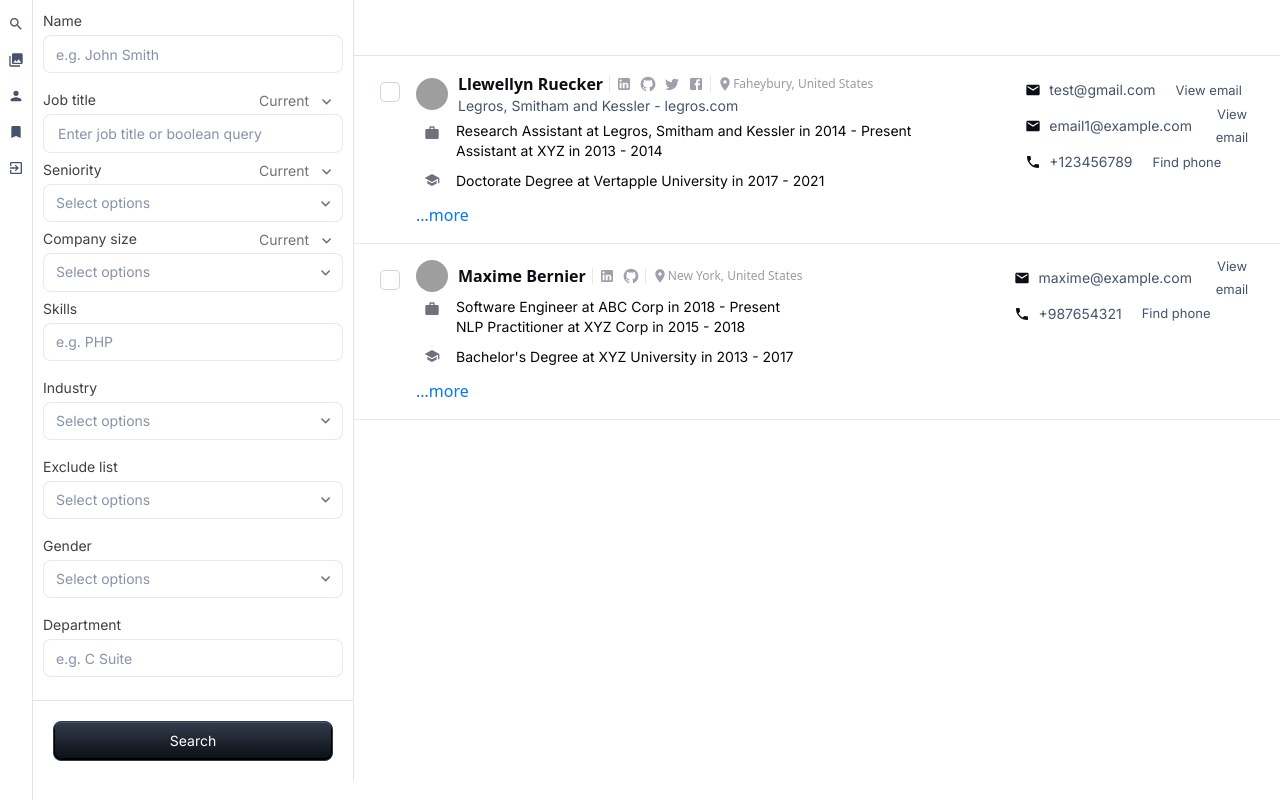
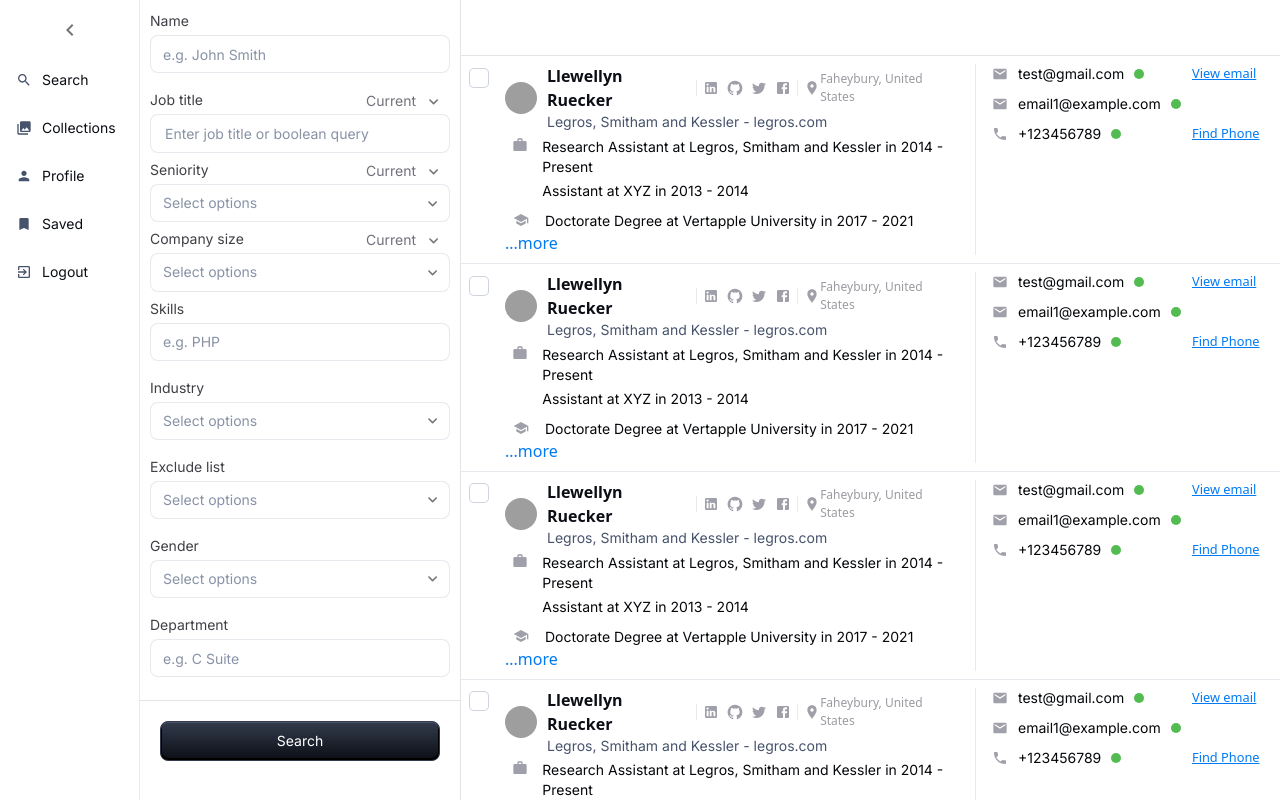
Before and after one commit to jayanthbondi/talenscout, a React (Vite) app: page /search in a window 1280 px wide. Built offline with nearby package versions, Linux system fonts and the light colour scheme; grey boxes are pictures that could not be loaded.

Commit message:
SideBard and candidate card alignment fix

```diff
--- a/src/components/layout/Sidebar.jsx
+++ b/src/components/layout/Sidebar.jsx
@@ -1,4 +1,4 @@
-import { List, ListItem, ListItemIcon } from "@mui/material";
+import { List, ListItem, ListItemIcon, ListItemText } from "@mui/material";
 import {
   Search,
   Collections,
@@ -7,107 +7,131 @@ import {
   ExitToApp,
 } from "@mui/icons-material";
 import { Link } from "react-router-dom";
+import { useState } from "react";
+import MuiDrawer from "@mui/material/Drawer";
+import IconButton from "@mui/material/IconButton";
+import ChevronLeftIcon from "@mui/icons-material/ChevronLeft";
+import ChevronRightIcon from "@mui/icons-material/ChevronRight";
+import { useTheme } from "@mui/material/styles";
 
-// Todo Set the font sizes
+const drawerWidth = 140;
 
 const Sidebar = () => {
+  const [open, setOpen] = useState(true); // By default expanded
+  const theme = useTheme();
+
+  const toggleDrawer = () => {
+    setOpen(!open);
+  };
+
   return (
-    <div style={styles.sidebar}>
+    <MuiDrawer
+      variant="permanent"
+      open={open}
+      sx={{
+        width: drawerWidth,
+        flexShrink: 0,
+        whiteSpace: "nowrap",
+        ...(open && {
+          width: drawerWidth,
+          transition: theme.transitions.create("width", {
+            easing: theme.transitions.easing.sharp,
+            duration: theme.transitions.duration.enteringScreen,
+          }),
+          "& .MuiDrawer-paper": {
+            width: drawerWidth,
+            transition: theme.transitions.create("width", {
+              easing: theme.transitions.easing.sharp,
+              duration: theme.transitions.duration.enteringScreen,
+            }),
+          },
+        }),
+        ...(!open && {
+          transition: theme.transitions.create("width", {
+            easing: theme.transitions.easing.sharp,
+            duration: theme.transitions.duration.leavingScreen,
+          }),
+          overflowX: "hidden",
+          width: `calc(${theme.spacing(7)} + 1px)`,
+          "& .MuiDrawer-paper": {
+            width: `calc(${theme.spacing(7)} + 1px)`,
+            transition: theme.transitions.create("width", {
+              easing: theme.transitions.easing.sharp,
+              duration: theme.transitions.duration.leavingScreen,
+            }),
+          },
+        }),
+      }}
+    >
+      <IconButton
+        onClick={toggleDrawer}
+        sx={{ alignSelf: "center", marginTop: "10px" }}
+      >
+        {open ? <ChevronLeftIcon /> : <ChevronRightIcon />}
+      </IconButton>
       <List>
         <ListItem
           button
           component={Link}
           to="/search"
-          sx={{
-            paddingLeft: 0,
-            paddingRight: 0,
-            display: "flex",
-            justifyContent: "center",
-          }}
+          sx={{ display: "flex", gap: "10px", padding: "8px 8px" }}
         >
-          <ListItemIcon sx={{ minWidth: "unset" }}>
-            <Search style={{ fontSize: 400 }} /> {/* Forced font size */}
+          <ListItemIcon>
+            <Search sx={{ fontSize: 30 }} />
           </ListItemIcon>
+          {open && <ListItemText primary="Search" />}
         </ListItem>
 
         <ListItem
           button
           component={Link}
           to="/collection"
-          sx={{
-            paddingLeft: 0,
-            paddingRight: 0,
-            display: "flex",
-            justifyContent: "center",
-          }}
+          sx={{ display: "flex", gap: "10px", padding: "8px 8px" }}
         >
           <ListItemIcon>
-            <Collections sx={{ fontSize: 30 }} /> {/* Increased font size */}
+            <Collections sx={{ fontSize: 30 }} />
           </ListItemIcon>
+          {open && <ListItemText primary="Collections" />}
         </ListItem>
 
         <ListItem
           button
           component={Link}
           to="/profile"
-          sx={{
-            paddingLeft: 0,
-            paddingRight: 0,
-            display: "flex",
-            justifyContent: "center",
-          }}
+          sx={{ display: "flex", gap: "10px", padding: "8px 8px" }}
         >
           <ListItemIcon>
-            <Person fontSize="medium" sx={{ fontSize: 30 }} />{" "}
-            {/* Increased font size */}
+            <Person sx={{ fontSize: 30 }} />
           </ListItemIcon>
+          {open && <ListItemText primary="Profile" />}
         </ListItem>
 
         <ListItem
           button
           component={Link}
           to="/saved-searches"
-          sx={{
-            paddingLeft: 0,
-            paddingRight: 0,
-            display: "flex",
-            justifyContent: "center",
-          }}
+          sx={{ display: "flex", gap: "10px", padding: "8px 8px" }}
         >
           <ListItemIcon>
-            <Bookmark sx={{ fontSize: 30 }} /> {/* Increased font size */}
+            <Bookmark sx={{ fontSize: 30 }} />
           </ListItemIcon>
+          {open && <ListItemText primary="Saved" />}
         </ListItem>
 
         <ListItem
           button
           component={Link}
           to="/logout"
-          sx={{
-            paddingLeft: 0,
-            paddingRight: 0,
-            display: "flex",
-            justifyContent: "center",
-          }}
+          sx={{ display: "flex", gap: "10px", padding: "8px 8px" }}
         >
           <ListItemIcon>
-            <ExitToApp fontSize="medium" /> {/* Increased font size */}
+            <ExitToApp sx={{ fontSize: 30 }} />
           </ListItemIcon>
+          {open && <ListItemText primary="Logout" />}
         </ListItem>
       </List>
-    </div>
+    </MuiDrawer>
   );
 };
 
-const styles = {
-  sidebar: {
-    width: "50px",
-    height: "100vh",
-    padding: "0px",
-    top: 0,
-    left: 0,
-    borderRight: "1px solid rgb(228 228 231)",
-  },
-};
-
 export default Sidebar;
--- a/src/components/search/CandidateList.jsx
+++ b/src/components/search/CandidateList.jsx
@@ -6,7 +6,6 @@ import {
   Button,
   Grid,
   Checkbox,
-  Link,
   Divider,
 } from "@mui/material";
 import EmailIcon from "@mui/icons-material/Email";
@@ -22,9 +21,7 @@ import CodeIcon from "@mui/icons-material/Code"; // Use CodeIcon for skills
 import { useState } from "react";
 
 // Sample candidate data
-const sampleData = {
-  profiles: {
-    "https://linkedin.com/in/at-JqjtXv": {
+const profileTemplate = {
   full_name: "Llewellyn Ruecker",
   title: "Research Assistant",
   headline: "Research Assistant at Legros, Smitham and Kessler",
@@ -58,45 +55,26 @@ const sampleData = {
     twitter: "https://twitter.com/at-JqjtXv",
     facebook: "https://facebook.com/at-JqjtXv",
   },
-    },
-    "https://linkedin.com/in/maxime-IX12tS": {
-      full_name: "Maxime Bernier",
-      title: "Software Engineer",
-      location: "New York, United States",
-      experience: [
-        "Software Engineer at ABC Corp in 2018 - Present",
-        "NLP Practitioner at XYZ Corp in 2015 - 2018",
-        "Test Practitioner at XYZ Corp in 2015 - 2018",
-      ],
-      education: [
-        "Bachelor's Degree at XYZ University in 2013 - 2017",
-        "Bachelor's Degree at XYZ University in 2013 - 2017",
-      ],
-      skills: ["Python", "Machine Learning", "Data Analysis"],
-      profile_picture_url:
-        "https://images.contactout.com/profiles/7fe492925c1911244c7110c5ea9e66c4",
-      contact_availability: {
-        personal_email: true,
-        work_email: false,
-        phone: true,
-      },
-      contact_info: {
-        emails: ["maxime@example.com"],
-        phones: ["+987654321"],
-      },
+};
+
+// Duplicating the profile 10 times
+const sampleData = {
+  profiles: Object.fromEntries(
+    Array.from({ length: 10 }, (_, index) => [
+      `https://linkedin.com/in/at-JqjtXv-${index + 1}`,
+      {
+        ...profileTemplate,
         social_profiles: {
-        linkedin: "https://linkedin.com/in/maxime-IX12tS",
-        github: "https://github.com/maxime-IX12tS",
-        twitter: null,
-        facebook: null,
+          ...profileTemplate.social_profiles,
+          linkedin: `https://linkedin.com/in/at-JqjtXv-${index + 1}`,
         },
       },
-  },
+    ])
+  ),
 };
 
 const CandidateList = () => {
   const candidates = Object.values(sampleData.profiles).slice(0, 10); // Extracting the first 10 candidates
-
   return (
     <Grid container>
       {candidates.map((candidate, index) => (
@@ -118,16 +96,16 @@ const CandidateCard = ({ candidate }) => {
       variant="outlined"
       sx={(theme) => ({
         display: "flex",
-        padding: 2,
+        padding: "8px",
         border: "none",
         borderRadius: 0,
         borderBottom: `1px solid ${theme.palette.divider}`,
       })}
     >
       <Box sx={{}}>
-        <Checkbox sx={{ mr: 0 }} />
+        <Checkbox sx={{ m: 0 }} />
       </Box>
-      <Box sx={{ flex: 16 }}>
+      <Box sx={{ flex: 1 }}>
         <CandidatePrimaryDetails candidate={candidate} />
         <CandidateSecondaryDetails
           candidate={candidate}
@@ -135,7 +113,16 @@ const CandidateCard = ({ candidate }) => {
           toggleExpand={toggleExpand}
         />
       </Box>
-      <Box sx={{ flex: 4 }}>
+      <Box>
+        <Divider
+          orientation="vertical"
+          sx={(theme) => ({
+            // height: "16px",
+            color: `${theme.palette.divider}`,
+          })}
+        />
+      </Box>
+      <Box sx={{ width: "280px" }}>
         <ContactInfo contactInfo={candidate.contact_info} />
       </Box>
     </Card>
@@ -165,7 +152,13 @@ const CandidatePrimaryDetails = ({ candidate }) => {
             />
             <SocialProfiles socialProfiles={candidate.social_profiles} />
           </Box>
-          <Divider orientation="vertical" sx={{ height: "16px" }} />
+          <Divider
+            orientation="vertical"
+            sx={(theme) => ({
+              height: "16px",
+              color: `${theme.palette.divider}`,
+            })}
+          />
           <LocationSection location={candidate.location} />
         </Box>
         {candidate.company ? (
@@ -276,9 +269,7 @@ const LocationSection = ({ location }) => {
           color: (theme) => theme.palette.icon.light,
         }}
       />
-      <Typography variant="lightText" color="lightText">
-        {location}
-      </Typography>
+      <Typography variant="lightText">{location}</Typography>
     </Box>
   );
 };
@@ -290,18 +281,14 @@ const ExperienceSection = ({ experience, expanded }) => {
         sx={{
           display: "flex",
           gap: 1,
-          color: (theme) => theme.palette.icon.dark,
+          color: (theme) => theme.palette.icon.light,
           backgroundColor: (theme) => theme.palette.icon.backgroundColor,
         }}
       >
-        <Box
-          width={32}
-          height={32}
-          sx={{ display: "flex", justifyContent: "center" }}
-        >
-          <WorkIcon sx={{ fontSize: "1rem", mt: "4px" }} />
+        <Box width={32} sx={{ display: "flex", justifyContent: "center" }}>
+          <WorkIcon sx={{ fontSize: "1rem" }} />
         </Box>
-        <Box>
+        <Box sx={{ display: "flex", flexDirection: "column", gap: "4px" }}>
           {expanded
             ? experience.map((exp, i) => (
                 <Typography key={i} variant="body2">
@@ -326,18 +313,14 @@ const EducationSection = ({ education, expanded }) => {
         sx={{
           display: "flex",
           gap: 1,
-          color: (theme) => theme.palette.icon.dark,
+          color: (theme) => theme.palette.icon.light,
           backgroundColor: (theme) => theme.palette.icon.backgroundColor,
         }}
       >
-        <Box
-          width={32}
-          height={32}
-          sx={{ display: "flex", justifyContent: "center" }}
-        >
+        <Box width={32} sx={{ display: "flex", justifyContent: "center" }}>
           <SchoolIcon sx={{ fontSize: "1rem", mt: "1px" }} />
         </Box>
-        <Box>
+        <Box sx={{ display: "flex", flexDirection: "column", gap: "4px" }}>
           {expanded ? (
             education.map((edu) => (
               <Typography key={edu} variant="body2">
@@ -359,16 +342,13 @@ const SkillsSection = ({ skills }) => {
       <Box
         sx={{
           display: "flex",
+          alignItems: "center",
           gap: 1,
-          color: (theme) => theme.palette.icon.dark,
+          color: (theme) => theme.palette.icon.light,
           backgroundColor: (theme) => theme.palette.icon.backgroundColor,
         }}
       >
-        <Box
-          width={32}
-          height={32}
-          sx={{ display: "flex", justifyContent: "center" }}
-        >
+        <Box width={32} sx={{ display: "flex", justifyContent: "center" }}>
           <CodeIcon sx={{ fontSize: "1rem", mt: "1px" }} />
         </Box>
         <Box>
@@ -383,40 +363,101 @@ const SkillsSection = ({ skills }) => {
 
 const ContactInfo = ({ contactInfo }) => {
   return (
+    <Box sx={{ display: "flex", flexDirection: "column", gap: "10px" }}>
+      <Box sx={{ display: "flex" }}>
+        <Box
+          sx={{
+            width: "200px",
+            display: "flex",
+            flexDirection: "column",
+            gap: "10px",
+          }}
+        >
+          {contactInfo.emails.map((email, i) => (
+            <Box
+              key={i}
+              sx={{ display: "flex", alignItems: "center", gap: "10px" }}
+            >
               <Box
                 sx={{
                   display: "flex",
-        flexDirection: "column",
-        justifyContent: "space-between",
+                  color: (theme) => theme.palette.icon.light,
+                  backgroundColor: (theme) =>
+                    theme.palette.icon.backgroundColor,
                 }}
               >
-      <Box sx={{ display: "flex", flexDirection: "column", mb: 1 }}>
-        {contactInfo.emails.map((email, i) => (
-          <Box key={i} sx={{ display: "flex", alignItems: "center" }}>
-            <EmailIcon sx={{ fontSize: 16, mr: 1 }} />
-            <Typography variant="body2" color="textSecondary">
-              {email}
-            </Typography>
-            <Button sx={{ ml: 1 }} size="small">
-              View email
-            </Button>
+                <EmailIcon sx={{ fontSize: "1rem" }} />
               </Box>
-        ))}
-        {contactInfo.phones.map((phone, i) => (
-          <Box key={i} sx={{ display: "flex", alignItems: "center" }}>
-            <PhoneIcon sx={{ fontSize: 16, mr: 1 }} />
-            <Typography variant="body2" color="textSecondary">
-              {phone}
-            </Typography>
-            <Button sx={{ ml: 1 }} size="small">
-              Find phone
-            </Button>
+              <Typography variant="body2">{email}</Typography>
+              <Box
+                sx={{
+                  width: "10px",
+                  height: "10px",
+                  borderRadius: "50%",
+                  backgroundColor: (theme) => theme.palette.success.main,
+                }}
+              />
             </Box>
           ))}
         </Box>
-      {/* <Button variant="outlined" sx={{ width: "100%", textTransform: "none" }}>
-        AI write personalized message
-      </Button> */}
+        <Box
+          sx={{
+            padding: 0,
+            textTransform: "none",
+            cursor: "pointer",
+            color: "primary.main",
+            fontSize: "0.8rem",
+            fontWeight: 500,
+            textDecoration: "underline",
+          }}
+        >
+          View email
+        </Box>
+      </Box>
+
+      <Box sx={{ display: "flex" }}>
+        <Box sx={{ width: "200px" }}>
+          {contactInfo.phones.map((phone, i) => (
+            <Box
+              key={i}
+              sx={{ display: "flex", alignItems: "center", gap: "10px" }}
+            >
+              <Box
+                sx={{
+                  display: "flex",
+                  color: (theme) => theme.palette.icon.light,
+                  backgroundColor: (theme) =>
+                    theme.palette.icon.backgroundColor,
+                }}
+              >
+                <PhoneIcon sx={{ fontSize: 16 }} />
+              </Box>
+              <Typography variant="body2">{phone}</Typography>
+              <Box
+                sx={{
+                  width: "10px",
+                  height: "10px",
+                  borderRadius: "50%",
+                  backgroundColor: (theme) => theme.palette.success.main,
+                }}
+              />
+            </Box>
+          ))}
+        </Box>
+        <Box
+          sx={{
+            padding: 0,
+            textTransform: "none",
+            cursor: "pointer",
+            color: "primary.main",
+            fontSize: "0.8rem",
+            fontWeight: 500,
+            textDecoration: "underline",
+          }}
+        >
+          Find Phone
+        </Box>
+      </Box>
     </Box>
   );
 };
--- a/src/components/search/SearchResults.jsx
+++ b/src/components/search/SearchResults.jsx
@@ -1,3 +1,4 @@
+import { Box } from "@mui/material";
 import CandidateList from "./CandidateList";
 
 export default function SearchResults() {
@@ -6,7 +7,9 @@ export default function SearchResults() {
       <div
         style={{ height: "56px", borderBottom: "1px solid rgb(228, 228, 231)" }}
       ></div>
-      <CandidateList />
+      <Box sx={{ height: "calc(100vh - 56px)", overflowY: "scroll" }}>
+        <CandidateList />
+      </Box>
     </div>
   );
 }
--- a/src/theme/themePrimitives.js
+++ b/src/theme/themePrimitives.js
@@ -231,7 +231,6 @@ export const getDesignTokens = (mode) => {
         opacity: 0.7,
       },
       lightText: {
-        // fontSize: "1rem",
         fontSize: defaultTheme.typography.pxToRem(12),
         color: "rgb(112 112 123)",
         opacity: 0.7,
```
Lines whose indentation alone changed are shown as unchanged.
